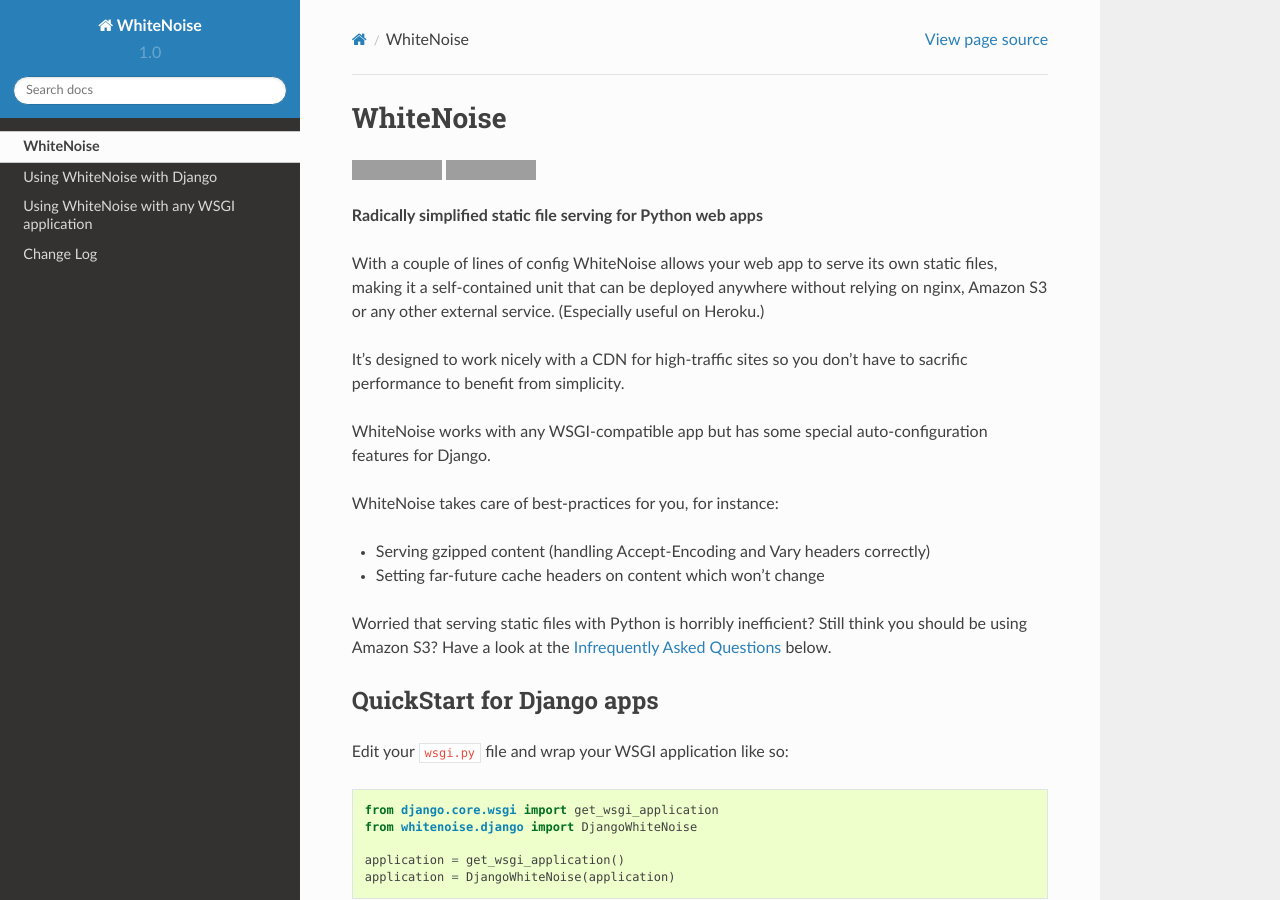
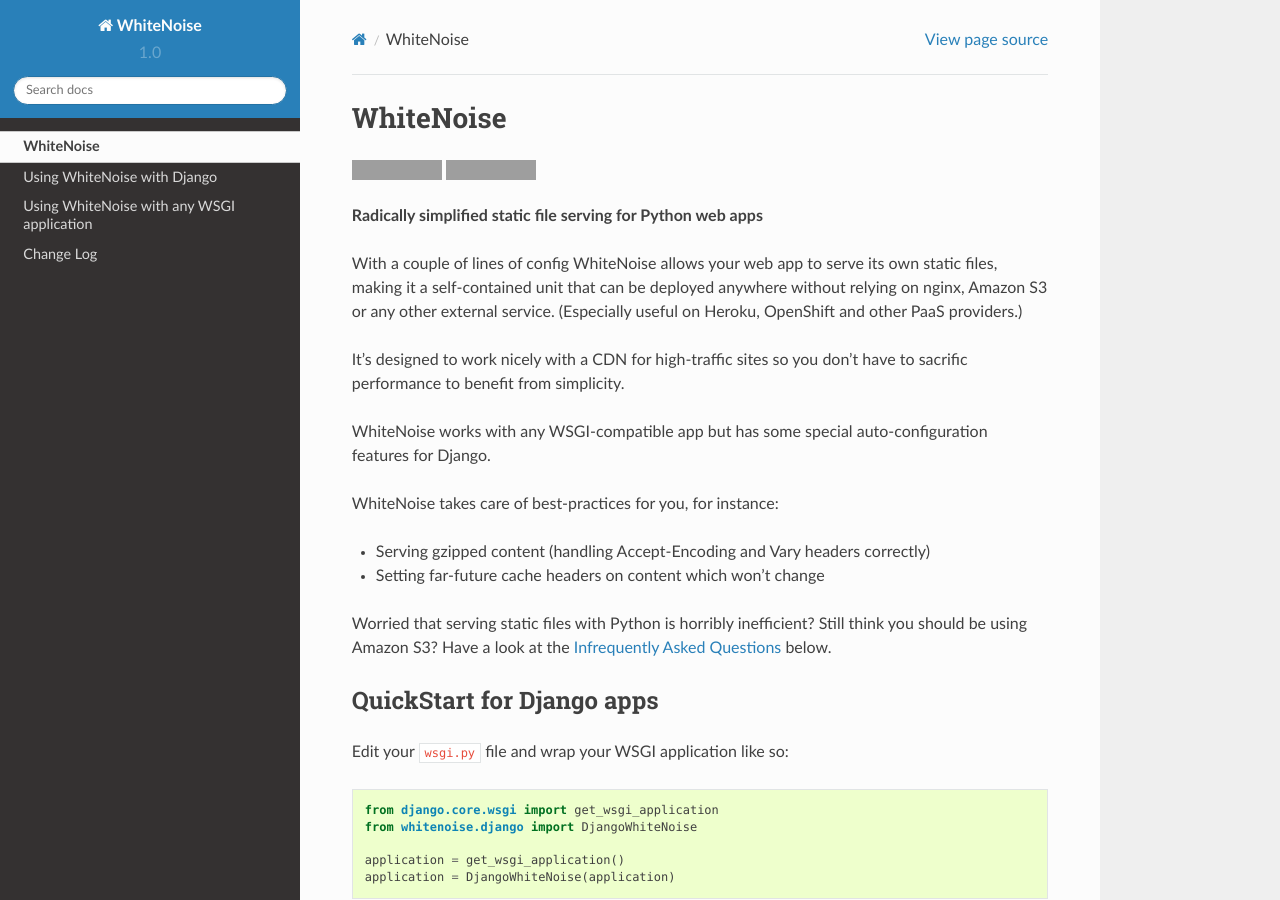
Before and after one commit to gorbunov87/white_noise, a Sphinx documentation site: the page built from docs/index.rst, in a window 1280 px wide and 900 px high. Built offline with Sphinx 7.4.7 and the Read the Docs theme 2.0.0, drawn with Linux system fonts in a browser that asks for light colours; grey boxes are pictures that could not be loaded.

Commit message:
Make it clear that WhiteNoise isn't Heroku specific
Thanks to Robert Ganowski for the prompt.

```diff
--- a/docs/index.rst
+++ b/docs/index.rst
@@ -11,9 +11,10 @@
 
 **Radically simplified static file serving for Python web apps**
 
-With a couple of lines of config WhiteNoise allows your web app to serve its own static
-files, making it a self-contained unit that can be deployed anywhere without relying on
-nginx, Amazon S3 or any other external service. (Especially useful on Heroku.)
+With a couple of lines of config WhiteNoise allows your web app to serve its
+own static files, making it a self-contained unit that can be deployed anywhere
+without relying on nginx, Amazon S3 or any other external service. (Especially
+useful on Heroku, OpenShift and other PaaS providers.)
 
 It's designed to work nicely with a CDN for high-traffic sites so you don't have to
 sacrific performance to benefit from simplicity.
```
